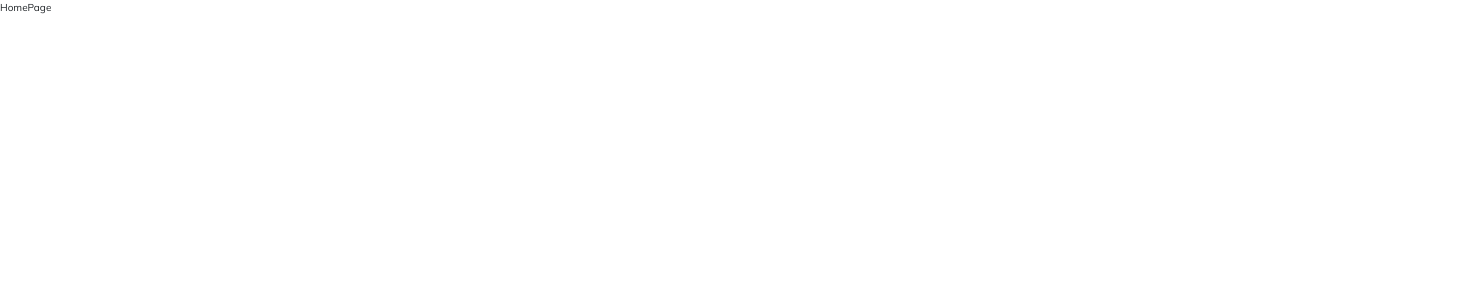
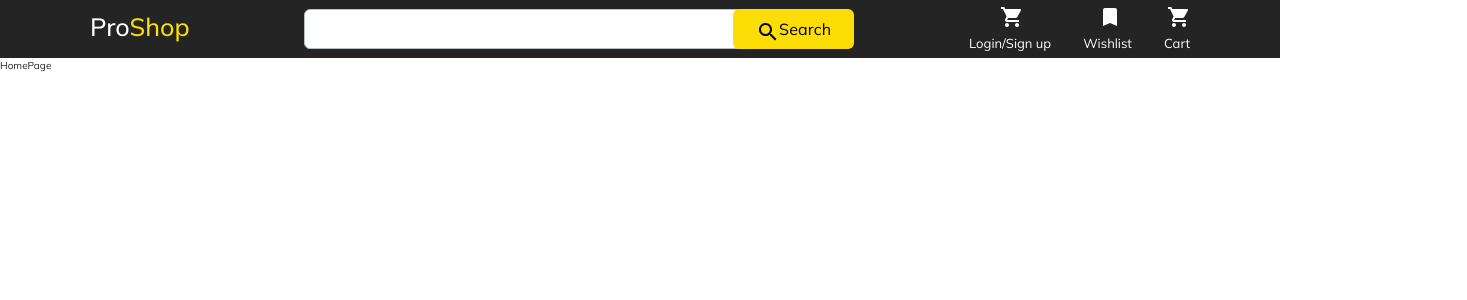
Before and after one commit to mohammedshamia/heroes-team-project, a React (Create React App) app: page / in a window 1280 px wide. Shown: the top 300 px of the page, 1467 px wide, since content can reach past the window. Built offline with nearby package versions, Linux system fonts and the light colour scheme.

Commit message:
Header Component

```diff
--- a/src/App.tsx
+++ b/src/App.tsx
@@ -18,6 +18,7 @@ import NotFoundPage from "./Pages/NotFoundPage";
 import SuccessPage from "./Pages/SuccessPage/searchPage";
 import SearchPage from "./Pages/SearchPage/searchPage";
 import CartPage from "./Pages/CartPage/searchPage";
+import Header from "./Components/Header";
 
 function App() {
   const [theme, setTheme] = useState("light");
@@ -44,9 +45,10 @@ function App() {
     <div className="App">
       <ThemeProvider theme={theme === "light" ? lightTheme : darkTheme}>
         <GlobalStyles {...(theme === "dark" ? darkTheme : lightTheme)} />
+        {/* add header  */}
+        <Header />
+
         <Routes>
-          {/* add header  */}
-
           {/* Auth */}
           <Route path="/login" element={<LoginPage />} />
           <Route path="/singUp" element={<SignUpPage />} />
--- a/src/Components/Elements/Logo/styles.ts
+++ b/src/Components/Elements/Logo/styles.ts
@@ -1,16 +1,15 @@
 import styled from "styled-components";
 
+export const Logo = styled.div`
+  display: flex;
+`;
 
-export const Logo= styled.div`
-  display: flex;
-`
+export const Main = styled.h1`
+  color: white;
+  font-size: 25px;
+`;
 
-export const Main= styled.h1`
-  color: #242424;
+export const Sup = styled.h1`
+  color: #fcdd06;
   font-size: 25px;
-`
-
-export const Sup= styled.h1`
-  color: #FCDD06;
-  font-size: 25px;
-`
+`;
--- a/src/Components/Elements/Search/search.styled.ts
+++ b/src/Components/Elements/Search/search.styled.ts
@@ -9,13 +9,10 @@ export const Root = styled.div`
 //Input Component
 export const ValueWrapper = styled.input`
   width: 100%;
-  padding-left: 8px;
-  padding-right: 32px;
-  height: 32px;
 
-  border-radius: 1px;
+  border-radius: 6px;
   border: 1px solid #b6c1ce;
-  line-height: 32px;
+  height: 40px;
 `;
 
 export const Input = styled(ValueWrapper)`
@@ -29,12 +26,13 @@ export const Input = styled(ValueWrapper)`
 
 export const AutoCompleteContainer = styled.ul`
   background: #fff;
+
   padding: 8px 0;
   margin: 0;
 
   list-style-type: none;
 
-  min-width: 320px;
+  min-width: 580px;
 
   position: absolute;
   top: 100%;
--- a/src/Components/Elements/Search/search.tsx
+++ b/src/Components/Elements/Search/search.tsx
@@ -13,11 +13,11 @@ interface IData {
   code: string;
 }
 
-interface IautoCompleteProps {
+interface ISearch {
   data: any[];
 }
 
-const Search: FC<IautoCompleteProps> = ({ data }) => {
+const Search: FC<ISearch> = ({ data }) => {
   const [search, setSearch] = useState({
     text: "",
     suggestions: [],
--- /dev/null
+++ b/src/Components/Header/HeaderIcons/headerIcons.tsx
@@ -0,0 +1,18 @@
+import React, { FC } from "react";
+
+import { Wrapper, Text, SVG } from "./style";
+
+interface ISVGICON {
+  description: string;
+}
+
+const SVGICON: FC<ISVGICON> = ({ children, description }) => {
+  return (
+    <Wrapper>
+      <SVG>{children}</SVG>
+      <Text>{description}</Text>
+    </Wrapper>
+  );
+};
+
+export default SVGICON;
--- /dev/null
+++ b/src/Components/Header/HeaderIcons/style.ts
@@ -0,0 +1,20 @@
+import styled from "styled-components";
+
+export const Wrapper = styled.div`
+  display: flex;
+  flex-direction: column;
+  justify-content: center;
+  align-items: center;
+  gap: 9px;
+`;
+
+export const Text = styled.div`
+  color: white;
+  font-size: 13px;
+`;
+
+export const SVG = styled.div`
+  height: 20px;
+  width: 20px;
+  text-align: center;
+`;
--- /dev/null
+++ b/src/Components/Header/index.tsx
@@ -0,0 +1,62 @@
+import React, { FC } from "react";
+
+//Components
+import Container from "../Container";
+import Logo from "../Elements/Logo/index";
+import Search from "../Elements/Search/search";
+import Typography from "../Typography";
+import SVGICON from "./HeaderIcons/headerIcons";
+import Person from "../Icons/PersonIcon";
+import ShoppingCartIcon from "../Icons/ShoppingCartIcon";
+import SearchIcon from "../Icons/SearchIcon";
+
+//Styles
+import {
+  Root,
+  Content,
+  SearchContent,
+  SearchButton,
+  ICONS,
+  ButtonContent,
+} from "./style";
+
+const Header = () => {
+  return (
+    <Root>
+      <Container>
+        <Content>
+          <Logo main="Pro" sub="Shop" />
+          <SearchContent>
+            <Search data={[{ name: "mohammed", code: "123" }]} />
+            <SearchButton>
+              <ButtonContent>
+                <div style={{ width: "18px", height: "18px" }}>
+                  <SearchIcon />
+                </div>
+                <Typography variant="body1"> Search</Typography>
+              </ButtonContent>
+            </SearchButton>
+          </SearchContent>
+          <ICONS>
+            <SVGICON description="Login/Sign up">
+              <Person />
+            </SVGICON>
+            <SVGICON description="Wishlist">
+              <svg data-testid="BookmarkIcon">
+                <path
+                  fill="white"
+                  d="M17 3H7c-1.1 0-1.99.9-1.99 2L5 21l7-3 7 3V5c0-1.1-.9-2-2-2z"
+                ></path>
+              </svg>
+            </SVGICON>
+            <SVGICON description="Cart">
+              <ShoppingCartIcon />
+            </SVGICON>
+          </ICONS>
+        </Content>
+      </Container>
+    </Root>
+  );
+};
+
+export default Header;
--- /dev/null
+++ b/src/Components/Header/style.ts
@@ -0,0 +1,50 @@
+import styled from "styled-components";
+
+export const Root = styled.div`
+  background-color: #242424;
+  height: 58px;
+`;
+
+export const Content = styled.div`
+  display: flex;
+  justify-content: space-between;
+  align-items: center;
+  height: 58px;
+`;
+
+export const SearchContent = styled.div`
+  display: flex;
+  justify-content: space-between;
+  align-items: center;
+  width: 50%;
+`;
+
+export const ButtonContent = styled.div`
+  display: flex;
+  justify-content: center;
+  align-items: center;
+  gap: 5px;
+`;
+
+export const SearchButton = styled.button`
+  border-radius: 6px;
+  border: none;
+  background-color: #fcdd06;
+  color: #000000;
+
+  height: 40px;
+  width: 152px;
+
+  z-index: 1;
+
+  margin-left: -10px;
+`;
+
+export const ICONS = styled.div`
+  display: flex;
+
+  justify-content: space-between;
+  align-items: center;
+
+  gap: 32px;
+`;
--- /dev/null
+++ b/src/Components/Icons/PersonIcon.tsx
@@ -0,0 +1,16 @@
+import React from "react";
+
+const Person = () => {
+  return (
+    <svg data-testid="ShoppingCartIcon">
+      <path
+        fill="white"
+        d="M7 18c-1.1 0-1.99.9-1.99 2S5.9 22 7 22s2-.9 2-2-.9-2-2-2zM1 2v2h2l3.6
+                   7.59-1.35 2.45c-.16.28-.25.61-.25.96 0 1.1.9 2 2 2h12v-2H7.42c-.14 0-.25-.11-.25-.25l.03-.12.9-1.63h7.45c.75
+                   0 1.41-.41 1.75-1.03l3.58-6.49c.08-.14.12-.31.12-.48 0-.55-.45-1-1-1H5.21l-.94-2H1zm16 16c-1.1 0-1.99.9-1.99 2s.89 2 1.99 2 2-.9 2-2-.9-2-2-2z"
+      ></path>
+    </svg>
+  );
+};
+
+export default Person;
--- /dev/null
+++ b/src/Components/Icons/SearchIcon.tsx
@@ -0,0 +1,17 @@
+import React from "react";
+
+const ShoppingCart = () => {
+  return (
+    <svg focusable="false" aria-hidden="true" data-testid="SearchIcon">
+      <path
+        d="M15.5 14h-.79l-.28-.27C15.41 12.59 16 11.11 16
+             9.5 16 5.91 13.09 3 9.5 3S3 5.91 3 9.5 5.91 16 9.5
+             16c1.61 0 3.09-.59 4.23-1.57l.27.28v.79l5 4.99L20.49
+             19l-4.99-5zm-6 0C7.01 14 5 11.99 5 9.5S7.01 5 9.5 5
+             14 7.01 14 9.5 11.99 14 9.5 14z"
+      ></path>
+    </svg>
+  );
+};
+
+export default ShoppingCart;
--- /dev/null
+++ b/src/Components/Icons/ShoppingCartIcon.tsx
@@ -0,0 +1,16 @@
+import React from "react";
+
+const ShoppingCart = () => {
+  return (
+    <svg data-testid="ShoppingCartIcon">
+      <path
+        fill="white"
+        d="M7 18c-1.1 0-1.99.9-1.99 2S5.9 22 7 22s2-.9 2-2-.9-2-2-2zM1 2v2h2l3.6
+       7.59-1.35 2.45c-.16.28-.25.61-.25.96 0 1.1.9 2 2 2h12v-2H7.42c-.14 0-.25-.11-.25-.25l.03-.12.9-1.63h7.45c.75
+       0 1.41-.41 1.75-1.03l3.58-6.49c.08-.14.12-.31.12-.48 0-.55-.45-1-1-1H5.21l-.94-2H1zm16 16c-1.1 0-1.99.9-1.99 2s.89 2 1.99 2 2-.9 2-2-.9-2-2-2z"
+      ></path>
+    </svg>
+  );
+};
+
+export default ShoppingCart;
```
Also changed, not shown: src/Components/Elements/Logo/index.tsx (+7 -7 lines), 1 other file (tests, documents, lock files or other folders).
